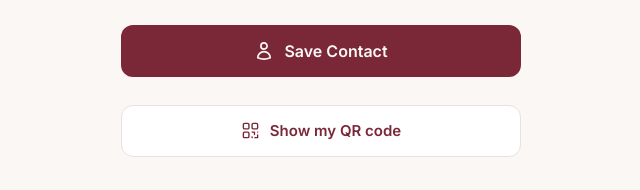
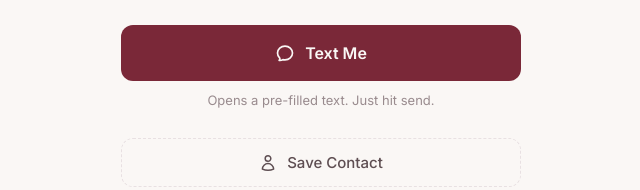
Before and after one commit to owenlencki/card, a plain HTML site: page index.html in a window 1280 px wide. Shown: the part 749-939 px from the top of the page, without its empty margins (319-959 px from the left). Drawn offline with Linux system fonts and the light colour scheme.

Commit message:
Make 'Text Me' the primary CTA; demote Save Contact
- Add Text Me primary button (pre-filled sms: deep link) + hint line
- Demote Save Contact to quiet dashed secondary treatment
- Harden saveContact(): navigator.share with File first, data: URI
  fallback instead of blob:, and CRLF vCard line endings

Co-Authored-By: Claude Opus 4.8 <noreply@anthropic.com>

```diff
--- a/index.html
+++ b/index.html
@@ -166,8 +166,8 @@
       font-weight: 400;
     }
 
-    /* ── Save Contact (primary) ── */
-    .save-btn {
+    /* ── Text Me (primary) ── */
+    .text-btn {
       display: flex;
       align-items: center;
       justify-content: center;
@@ -181,20 +181,53 @@
       font-size: 1rem;
       font-weight: 600;
       font-family: inherit;
+      text-decoration: none;
+      cursor: pointer;
+      transition: all 180ms ease-out;
+      -webkit-tap-highlight-color: transparent;
+    }
+    .text-btn:hover {
+      background: var(--maroon-hover);
+      transform: translateY(-1px);
+      box-shadow: 0 4px 16px rgba(122, 40, 56, 0.25);
+    }
+    .text-btn:active {
+      transform: translateY(0);
+      box-shadow: 0 2px 8px rgba(122, 40, 56, 0.15);
+    }
+    .text-btn svg { width: 20px; height: 20px; }
+    .text-hint {
+      font-size: 0.8125rem;
+      color: var(--text-3);
+      text-align: center;
+      margin-top: -18px;
+    }
+
+    /* ── Save Contact (secondary) ── */
+    .save-btn {
+      display: flex;
+      align-items: center;
+      justify-content: center;
+      gap: 10px;
+      width: 100%;
+      padding: 14px 24px;
+      background: transparent;
+      color: var(--text-2);
+      border: 1px dashed var(--border);
+      border-radius: 12px;
+      font-size: 0.9375rem;
+      font-weight: 500;
+      font-family: inherit;
       cursor: pointer;
       transition: all 180ms ease-out;
       -webkit-tap-highlight-color: transparent;
     }
     .save-btn:hover {
-      background: var(--maroon-hover);
-      transform: translateY(-1px);
-      box-shadow: 0 4px 16px rgba(122, 40, 56, 0.25);
+      border-color: var(--text-3);
+      color: var(--text);
     }
-    .save-btn:active {
-      transform: translateY(0);
-      box-shadow: 0 2px 8px rgba(122, 40, 56, 0.15);
-    }
-    .save-btn svg { width: 20px; height: 20px; }
+    .save-btn:active { transform: translateY(0); }
+    .save-btn svg { width: 18px; height: 18px; }
 
     /* ── Show QR (secondary) ── */
     .qr-btn {
@@ -318,6 +351,13 @@
 
     </div>
 
+    <a class="text-btn" href="sms:+17152700311?&body=Hey%20Owen%2C%20just%20grabbed%20your%20card!%20This%20is%20">
+      <svg xmlns="http://www.w3.org/2000/svg" fill="none" viewBox="0 0 24 24" stroke-width="2" stroke="currentColor"><path stroke-linecap="round" stroke-linejoin="round" d="M12 20.25c4.97 0 9-3.694 9-8.25s-4.03-8.25-9-8.25S3 7.444 3 12c0 2.104.859 4.023 2.273 5.48.432.447.74 1.04.586 1.641a4.483 4.483 0 0 1-.923 1.785A5.969 5.969 0 0 0 6 21c1.282 0 2.47-.402 3.445-1.087.81.22 1.668.337 2.555.337Z"/></svg>
+      Text Me
+    </a>
+
+    <p class="text-hint">Opens a pre-filled text. Just hit send.</p>
+
     <button class="save-btn" onclick="saveContact()">
       <svg xmlns="http://www.w3.org/2000/svg" fill="none" viewBox="0 0 24 24" stroke-width="2" stroke="currentColor"><path stroke-linecap="round" stroke-linejoin="round" d="M15.75 6a3.75 3.75 0 1 1-7.5 0 3.75 3.75 0 0 1 7.5 0ZM4.501 20.118a7.5 7.5 0 0 1 14.998 0A17.933 17.933 0 0 1 12 21.75c-2.676 0-5.216-.584-7.499-1.632Z"/></svg>
       Save Contact
@@ -351,17 +391,30 @@
         'ADR;TYPE=WORK:;;Waupaca;WI;;US',
         'NOTE:AI automation and web development for small businesses',
         'END:VCARD'
-      ].join('\n');
+      ].join('\r\n');
 
-      const blob = new Blob([vcard], { type: 'text/vcard;charset=utf-8' });
-      const url = URL.createObjectURL(blob);
+      // 1. Preferred on mobile: share sheet with a real file (iOS/Android add-contact flow).
+      if (navigator.canShare && navigator.share) {
+        try {
+          const file = new File([vcard], 'Owen-Lencki.vcf', { type: 'text/vcard' });
+          if (navigator.canShare({ files: [file] })) {
+            navigator.share({ files: [file] }).catch(function () { downloadVcard(vcard); });
+            return;
+          }
+        } catch (e) { /* fall through to download */ }
+      }
+
+      // 2. Fallback: data: URI download (more reliable on phones than blob: URLs).
+      downloadVcard(vcard);
+    }
+
+    function downloadVcard(vcard) {
       const a = document.createElement('a');
-      a.href = url;
+      a.href = 'data:text/vcard;charset=utf-8,' + encodeURIComponent(vcard);
       a.download = 'Owen-Lencki.vcf';
       document.body.appendChild(a);
       a.click();
       document.body.removeChild(a);
-      URL.revokeObjectURL(url);
     }
   </script>
 </body>
```
Also changed, not shown: 1 other file.
